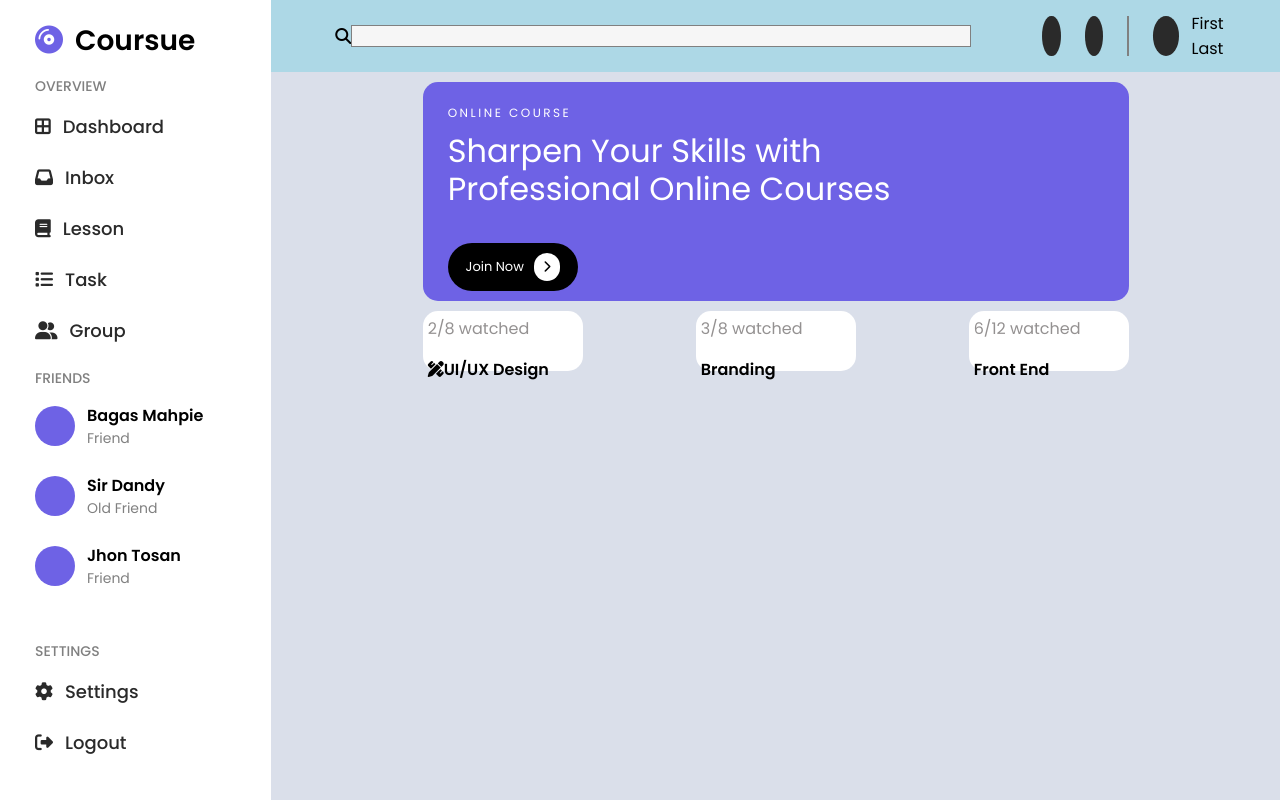
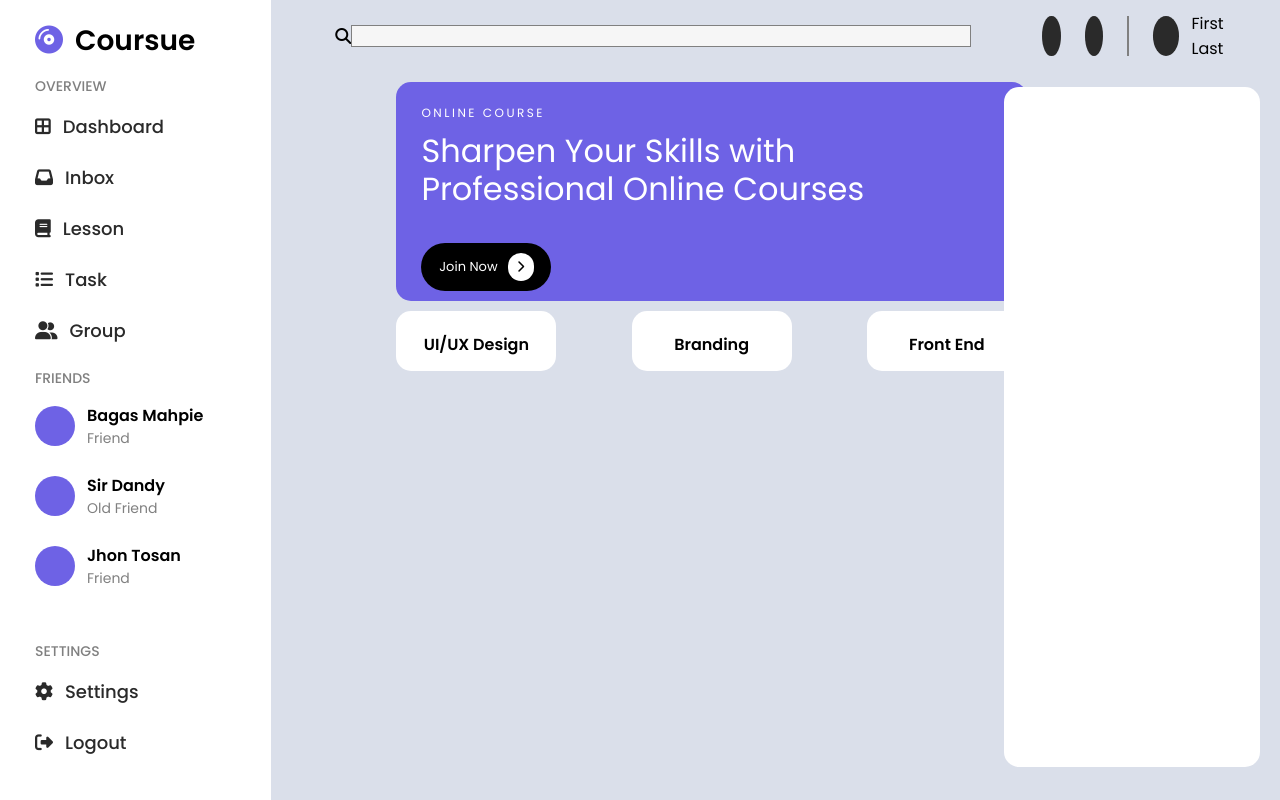
Before and after one commit to LuisaMOspina/dashboardProject, a plain HTML site: page index.html in a window 1280 px wide. Drawn offline with Linux system fonts and the light colour scheme.

Commit message:
right card base done

```diff
--- a/base.scss
+++ b/base.scss
@@ -121,7 +121,7 @@ main {
     display: flex;
     justify-content: space-between;
     align-items: center;
-    background-color: lightblue;
+    background-color: rgba(173, 216, 230, 0);
     padding: 12px 35px 12px 0;
 
         .nav-left {
@@ -190,17 +190,12 @@ main {
 
 }
 
-.right {
-    background-color:#dadfea;
-    width:100%;
-}
-
 .topHalf{
-    width:70%;
+    width:62.5%;
     height:auto;
+    margin-left:115px;
     padding:10px;
     background-color:rgba(128, 128, 128, 0);
-    margin:auto;
     display:flex;
     flex-wrap:wrap;
     justify-content:space-between;
@@ -257,9 +252,20 @@ main {
     background-color:white;
     border-radius:vars.$border-radius;
     color:rgb(148, 145, 145);
+    text-align:center;
 }
 
 .smallTop p{
     color:black;
     font-weight:550;
 }
+
+.downRight{
+    width:20%;
+    height:85vh;
+    background-color:#ffffff;
+    position:absolute;
+    top:87px;
+    right:20px;
+    border-radius:vars.$border-radius;
+}
--- a/index.html
+++ b/index.html
@@ -92,25 +92,23 @@
         <div class="topHalf">
           <div class="headCont">
               <p>ONLINE COURSE</p>
-              <h1>Sharpen Your Skills with</h1><h1>Professional Online Courses</h1>
+              <h1>Sharpen Your Skills with</h1>
+              <h1>Professional Online Courses</h1>
               <br>
               <div class="headBut">Join Now<span id="chevron"><i class="fa-solid fa-chevron-right"></i></span></div>
           </div>
-          <div class="smallTop">
-            2/8 watched
-            <br>
-            <p><i class="fa-solid fa-pen-ruler"></i>UI/UX Design</p>
+          <div class="smallTop"><p>UI/UX Design</p>
           </div>
           <div class="smallTop">
-            3/8 watched
-            <br>
             <p>Branding</p>
           </div>
           <div class="smallTop">
-            6/12 watched
-            <br>
             <p>Front End</p>
           </div>
+        </div>
+
+        <div class="downRight">
+
         </div>
       </div>
     </main>
```
Also changed, not shown: base.css, 1 other file.
